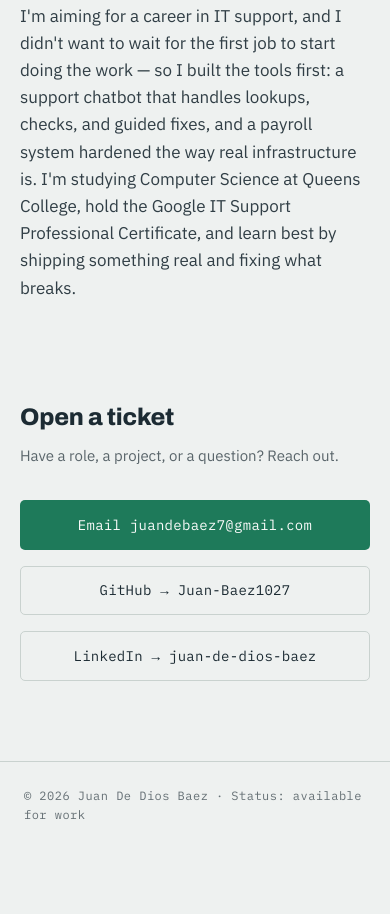
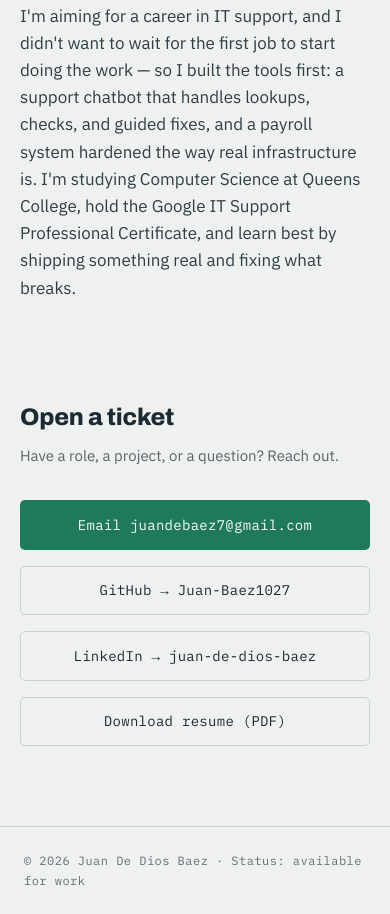
Before and after one commit to Juan-Baez1027/Juan-Baez1027.github.io, a plain HTML site: page index.html in a window 390 px wide. Shown: the part 4788-5702 px from the top of the page. Before the commit the page ends 5636 px from the top, so only its background shows below. Drawn offline with Linux system fonts and the light colour scheme.

Commit message:
Add downloadable resume PDF (no phone number, matching site's contact policy)
Co-Authored-By: Claude Sonnet 5 <noreply@anthropic.com>

```diff
--- a/index.html
+++ b/index.html
@@ -205,6 +205,7 @@
       <a class="btn btn-primary" href="mailto:juandebaez7@gmail.com">Email juandebaez7@gmail.com</a>
       <a class="btn btn-secondary" href="https://github.com/Juan-Baez1027" target="_blank" rel="noopener">GitHub &rarr; Juan-Baez1027</a>
       <a class="btn btn-secondary" href="https://www.linkedin.com/in/juan-de-dios-baez" target="_blank" rel="noopener">LinkedIn &rarr; juan-de-dios-baez</a>
+      <a class="btn btn-secondary" href="Juan-Baez-Resume.pdf" download>Download resume (PDF)</a>
     </div>
   </section>
 
```
Also changed, not shown: 1 other file.
